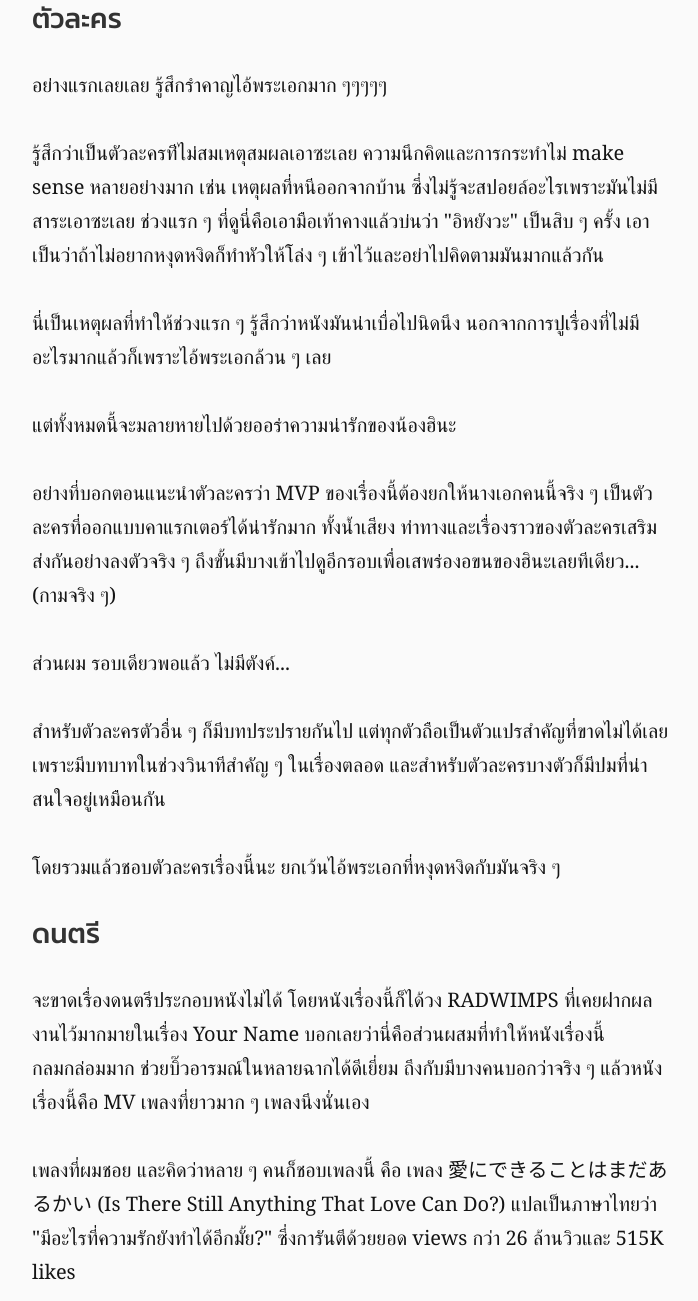
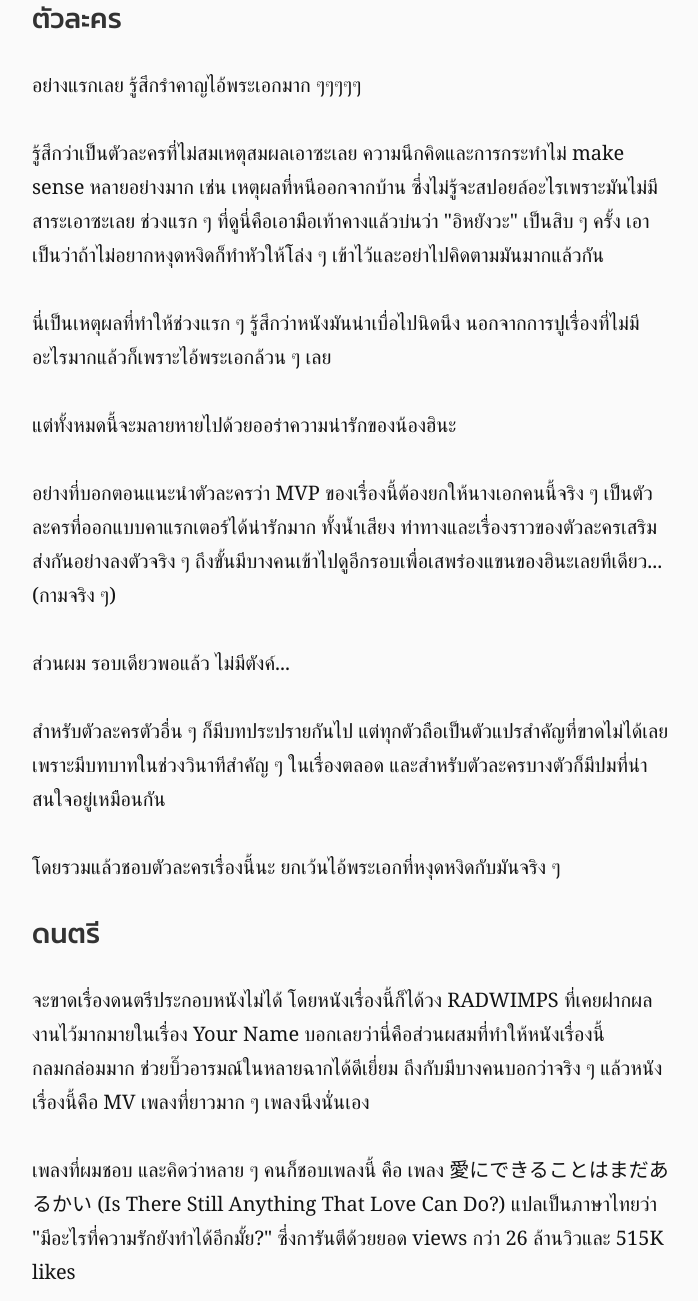
Before and after one commit to UtopiaBeam/blog.utopiabeam.dev, a Gatsby site: page /tenki-no-ko/ in a window 1280 px wide. Shown: the part 6639-7940 px from the top of the page, without its empty margins (288-986 px from the left). Built offline with nearby package versions, Linux system fonts and the light colour scheme; Gatsby itself is replaced by a stand-in of ours; some packages are replaced by stand-ins of ours.

Commit message:
:card_file_box: :pencil2: Fix blog typo

```diff
--- a/data/blog/tenki-no-ko/index.md
+++ b/data/blog/tenki-no-ko/index.md
@@ -76,15 +76,15 @@ featured: true
 
 ## ตัวละคร
 
-อย่างแรกเลยเลย รู้สึกรำคาญไอ้พระเอกมาก ๆๆๆๆๆ
+อย่างแรกเลย รู้สึกรำคาญไอ้พระเอกมาก ๆๆๆๆๆ
 
-รู้สึกว่าเป็นตัวละครท่ีไม่สมเหตุสมผลเอาซะเลย ความนึกคิดและการกระทำไม่ make sense หลายอย่างมาก เช่น เหตุผลที่หนีออกจากบ้าน ซึ่งไม่รู้จะสปอยล์อะไรเพราะมันไม่มีสาระเอาซะเลย ช่วงแรก ๆ ที่ดูนี่คือเอามือเท้าคางแล้วบ่นว่า "อิหยังวะ" เป็นสิบ ๆ ครั้ง เอาเป็นว่าถ้าไม่อยากหงุดหงิดก็ทำหัวให้โล่ง ๆ เข้าไว้และอย่าไปคิดตามมันมากแล้วกัน
+รู้สึกว่าเป็นตัวละครที่ไม่สมเหตุสมผลเอาซะเลย ความนึกคิดและการกระทำไม่ make sense หลายอย่างมาก เช่น เหตุผลที่หนีออกจากบ้าน ซึ่งไม่รู้จะสปอยล์อะไรเพราะมันไม่มีสาระเอาซะเลย ช่วงแรก ๆ ที่ดูนี่คือเอามือเท้าคางแล้วบ่นว่า "อิหยังวะ" เป็นสิบ ๆ ครั้ง เอาเป็นว่าถ้าไม่อยากหงุดหงิดก็ทำหัวให้โล่ง ๆ เข้าไว้และอย่าไปคิดตามมันมากแล้วกัน
 
 นี่เป็นเหตุผลที่ทำให้ช่วงแรก ๆ รู้สึกว่าหนังมันน่าเบื่อไปนิดนึง นอกจากการปูเรื่องที่ไม่มีอะไรมากแล้วก็เพราะไอ้พระเอกล้วน ๆ เลย
 
 แต่ทั้งหมดนี้จะมลายหายไปด้วยออร่าความน่ารักของน้องฮินะ
 
-อย่างที่บอกตอนแนะนำตัวละครว่า MVP ของเรื่องนี้ต้องยกให้นางเอกคนนี้จริง ๆ เป็นตัวละครที่ออกแบบคาแรกเตอร์ได้น่ารักมาก ทั้งน้ำเสียง ท่าทางและเรื่องราวของตัวละครเสริมส่งกันอย่างลงตัวจริง ๆ ถึงขั้นมีบางเข้าไปดูอีกรอบเพื่อเสพร่องอขนของฮินะเลยทีเดียว... (กามจริง ๆ)
+อย่างที่บอกตอนแนะนำตัวละครว่า MVP ของเรื่องนี้ต้องยกให้นางเอกคนนี้จริง ๆ เป็นตัวละครที่ออกแบบคาแรกเตอร์ได้น่ารักมาก ทั้งน้ำเสียง ท่าทางและเรื่องราวของตัวละครเสริมส่งกันอย่างลงตัวจริง ๆ ถึงขั้นมีบางคนเข้าไปดูอีกรอบเพื่อเสพร่องแขนของฮินะเลยทีเดียว... (กามจริง ๆ)
 
 ส่วนผม รอบเดียวพอแล้ว ไม่มีตังค์...
 
@@ -96,7 +96,7 @@ featured: true
 
 จะขาดเรื่องดนตรีประกอบหนังไม่ได้ โดยหนังเรื่องนี้ก็ได้วง RADWIMPS ที่เคยฝากผลงานไว้มากมายในเรื่อง Your Name บอกเลยว่านี่คือส่วนผสมที่ทำให้หนังเรื่องนี้กลมกล่อมมาก ช่วยบิ๊วอารมณ์ในหลายฉากได้ดีเยี่ยม ถึงกับมีบางคนบอกว่าจริง ๆ แล้วหนังเรื่องนี้คือ MV เพลงที่ยาวมาก ๆ เพลงนึงนั่นเอง
 
-เพลงที่ผมชอย และคิดว่าหลาย ๆ คนก็ชอบเพลงนี้ คือ เพลง 愛にできることはまだあるかい (Is There Still Anything That Love Can Do?) แปลเป็นภาษาไทยว่า "มีอะไรที่ความรักยังทำได้อีกมั้ย?" ซึ่งการันตีด้วยยอด views กว่า 26 ล้านวิวและ 515K likes
+เพลงที่ผมชอบ และคิดว่าหลาย ๆ คนก็ชอบเพลงนี้ คือ เพลง 愛にできることはまだあるかい (Is There Still Anything That Love Can Do?) แปลเป็นภาษาไทยว่า "มีอะไรที่ความรักยังทำได้อีกมั้ย?" ซึ่งการันตีด้วยยอด views กว่า 26 ล้านวิวและ 515K likes
 
 `youtube: https://www.youtube.com/watch?v=EQ94zflNqn4`
 
```
